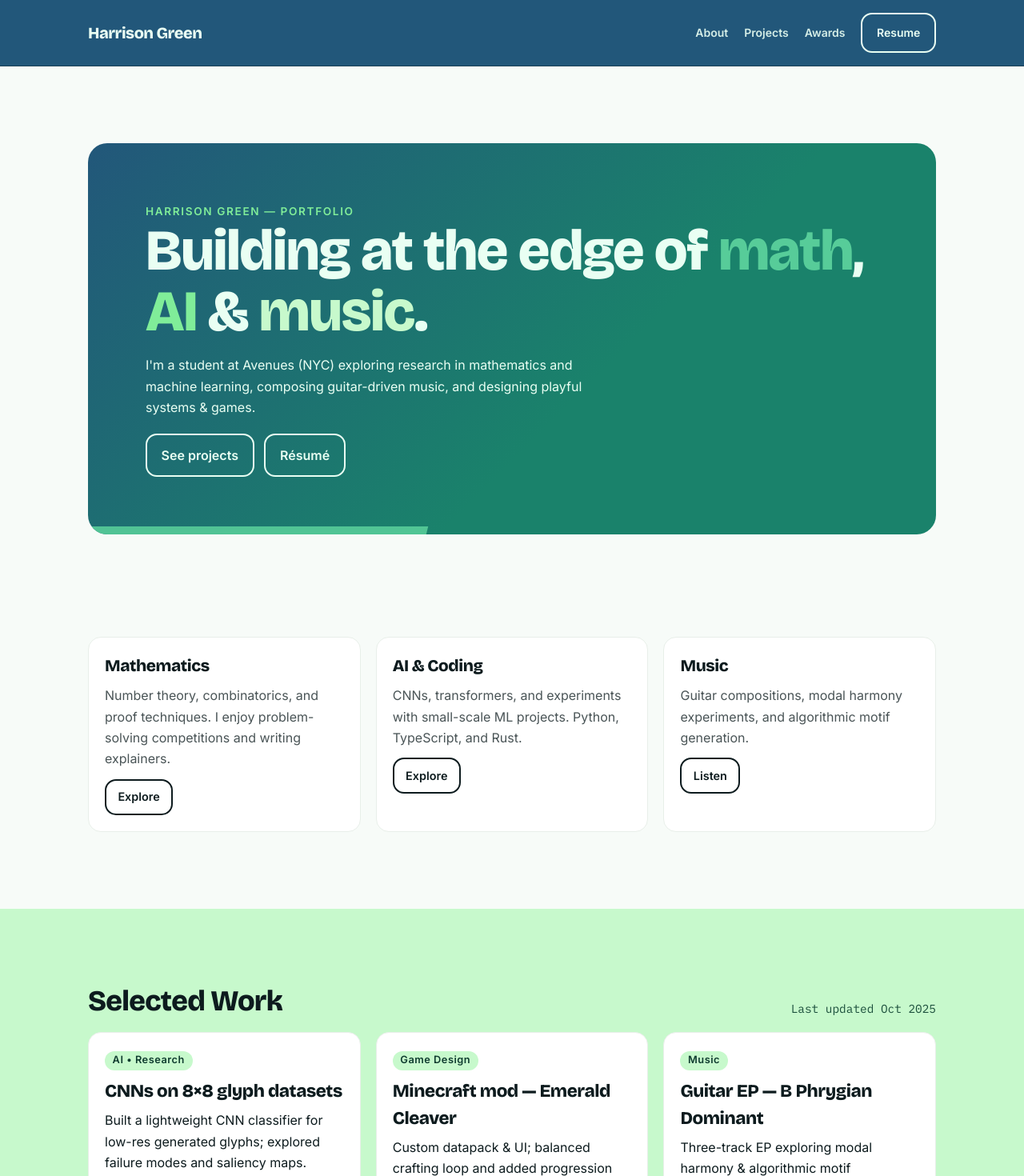
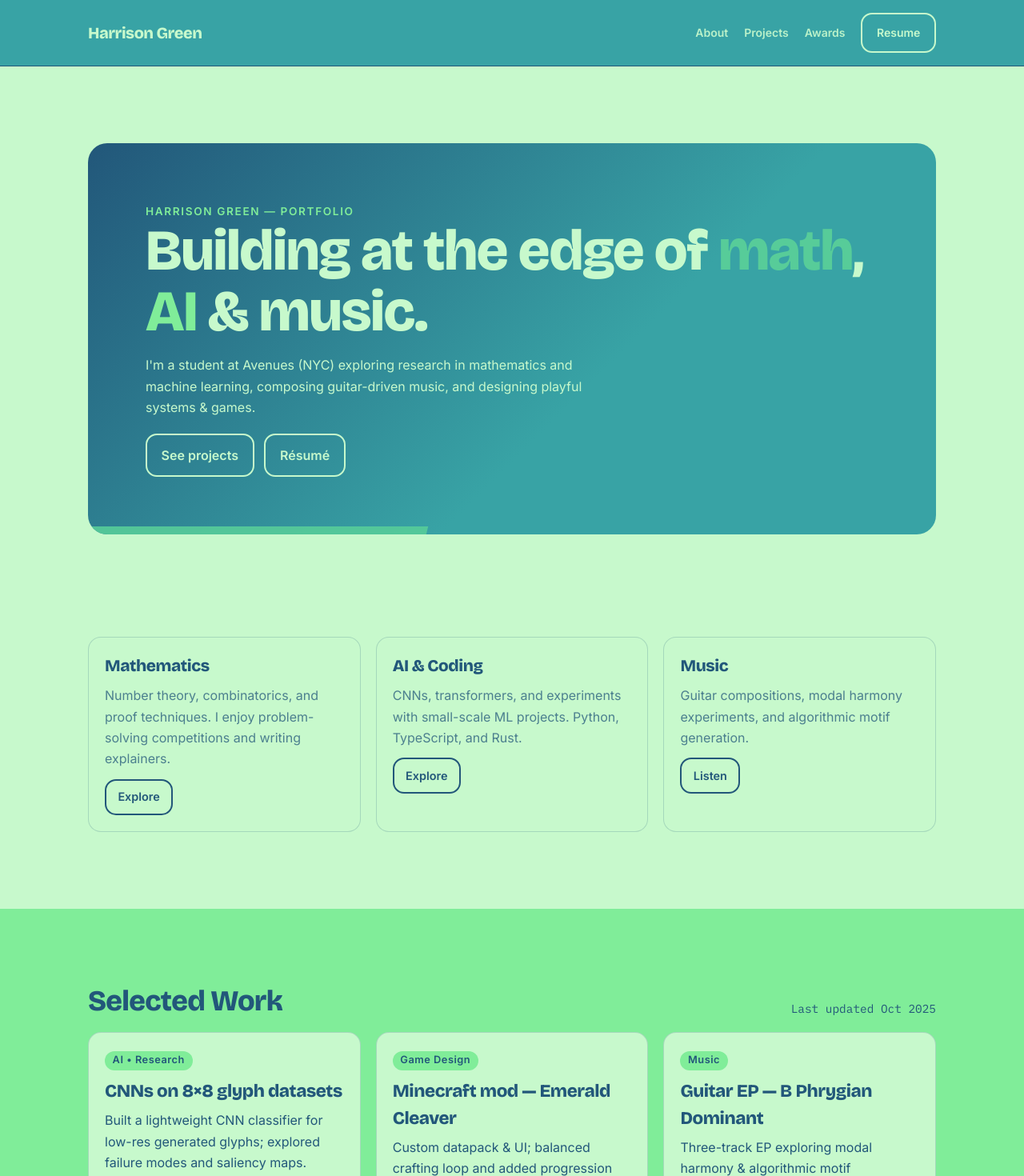
Before and after one commit to bingst0n/bingst0n.github.io, a Next.js app: page / in a window 1280 px wide. Shown: the top 1470 px of the page at 80% size. Built offline with nearby package versions, Linux system fonts and the light colour scheme.

Commit message:
Palette: apply cohesive green scheme (bg/card/header/sections)

```diff
--- a/app/globals.css
+++ b/app/globals.css
@@ -8,12 +8,16 @@
 }
 
 :root {
-  --ink: #0D1B1E;
-  --bg: #F7FBF8;
-  --pri: #22577A;
-  --acc: #57CC99;
-  --acc2: #80ED99;
-  --wash: #C7F9CC;
+  /* Palette */
+  --lapis-lazuli: #22577aff;
+  --verdigris: #38a3a5ff;
+  --emerald: #57cc99ff;
+  --light-green: #80ed99ff;
+  --tea-green: #c7f9ccff;
+
+  /* Aliases used across the site */
+  --ink: var(--lapis-lazuli);
+  --bg: var(--light-green);
 }
 
 html, body {
@@ -72,9 +76,9 @@ p {
 
 .btn:hover {
   transform: translateY(-2px);
-  background: var(--acc);
-  border-color: var(--acc);
-  color: #0a2a1f;
+  background: var(--emerald);
+  border-color: var(--emerald);
+  color: var(--lapis-lazuli);
 }
 
 .tag {
@@ -82,14 +86,14 @@ p {
   letter-spacing: 0.04em;
   padding: 0.35rem 0.6rem;
   border-radius: 999px;
-  background: var(--wash);
-  color: #0f3c2f;
+  background: var(--light-green);
+  color: var(--lapis-lazuli);
   display: inline-block;
 }
 
 .card {
-  background: white;
-  border: 1.5px solid #e8efe9;
+  background: var(--tea-green);
+  border: 1.5px solid color-mix(in oklab, var(--lapis-lazuli) 20%, transparent);
   border-radius: 16px;
   padding: 1.25rem;
   transition: transform 140ms ease, box-shadow 140ms ease, border-color 140ms ease;
@@ -97,8 +101,8 @@ p {
 
 .card:hover {
   transform: translateY(-2px);
-  box-shadow: 0 10px 30px rgba(13, 27, 30, 0.12);
-  border-color: #dfeee4;
+  box-shadow: 0 10px 30px color-mix(in srgb, var(--lapis-lazuli) 12%, transparent);
+  border-color: var(--verdigris);
 }
 
 .grid {
@@ -121,8 +125,8 @@ p {
   overflow: hidden;
   border-radius: 24px;
   padding: clamp(36px, 6vw, 72px);
-  background: linear-gradient(135deg, var(--pri), #1a826b 60%);
-  color: #E9FFF3;
+  background: linear-gradient(135deg, var(--lapis-lazuli), var(--verdigris) 60%);
+  color: var(--tea-green);
 }
 
 .hero .slab {
@@ -130,31 +134,31 @@ p {
   inset: auto auto 0 0;
   height: 10px;
   width: 40%;
-  background: var(--acc);
+  background: var(--emerald);
   transform: skewX(-14deg);
   opacity: 0.9;
 }
 
 .hero a.btn {
-  border-color: #E9FFF3;
-  color: #E9FFF3;
+  border-color: var(--tea-green);
+  color: var(--tea-green);
 }
 
 .hero a.btn:hover {
-  background: #E9FFF3;
-  color: #0b3a2a;
-  border-color: #E9FFF3;
+  background: var(--tea-green);
+  color: var(--lapis-lazuli);
+  border-color: var(--tea-green);
 }
 
 .kicker {
   font: 700 0.85rem/1 var(--font-sans), system-ui;
   letter-spacing: 0.12em;
   text-transform: uppercase;
-  color: var(--acc2);
+  color: var(--light-green);
 }
 
 .mono {
   font-family: var(--font-mono), ui-monospace, SFMono-Regular, Menlo, Consolas, monospace;
   font-size: 0.9rem;
-  color: #194d3a;
+  color: var(--lapis-lazuli);
 }
--- a/app/layout.tsx
+++ b/app/layout.tsx
@@ -37,19 +37,19 @@ export default function RootLayout({
     <html lang="en">
       <body
         className={`${bricolage.variable} ${inter.variable} ${ibmMono.variable} antialiased min-h-screen`}
-        style={{backgroundColor: '#F7FBF8', color: '#0D1B1E'}}
+        style={{ backgroundColor: 'var(--tea-green)', color: 'var(--lapis-lazuli)' }}
       >
         <div className="relative min-h-screen">
-          <header className="sticky top-0 z-20 bg-[#22577A] border-b border-[#1b4056]">
+          <header className="sticky top-0 z-20" style={{ backgroundColor: 'var(--verdigris)', borderBottom: '1px solid var(--lapis-lazuli)' }}>
             <nav className="mx-auto max-w-[1100px] px-5 py-4 flex items-center justify-between">
-              <Link href="/" className="font-display font-extrabold text-xl tracking-tight text-[#E9FFF3] hover:text-[#80ED99] transition-colors">
+              <Link href="/" className="font-display font-extrabold text-xl tracking-tight transition-colors" style={{ color: 'var(--tea-green)' }}>
                 Harrison Green
               </Link>
               <div className="flex items-center gap-5 text-sm font-semibold">
-                <Link href="/about" className="text-[#E9FFF3]/90 hover:text-[#80ED99] transition-colors">About</Link>
-                <Link href="/projects" className="text-[#E9FFF3]/90 hover:text-[#80ED99] transition-colors">Projects</Link>
-                <Link href="/awards" className="text-[#E9FFF3]/90 hover:text-[#80ED99] transition-colors">Awards</Link>
-                <a href="/resume.pdf" className="btn" style={{ borderColor: '#E9FFF3', color: '#E9FFF3' }}>Resume</a>
+                <Link href="/about" className="transition-colors" style={{ color: 'color-mix(in srgb, var(--tea-green) 92%, transparent)' }}>About</Link>
+                <Link href="/projects" className="transition-colors" style={{ color: 'color-mix(in srgb, var(--tea-green) 92%, transparent)' }}>Projects</Link>
+                <Link href="/awards" className="transition-colors" style={{ color: 'color-mix(in srgb, var(--tea-green) 92%, transparent)' }}>Awards</Link>
+                <a href="/resume.pdf" className="btn" style={{ borderColor: 'var(--tea-green)', color: 'var(--tea-green)' }}>Resume</a>
               </div>
             </nav>
           </header>
@@ -60,10 +60,10 @@ export default function RootLayout({
             </PageTransition>
           </main>
 
-          <footer className="section" style={{paddingTop: '32px'}}>
-            <div className="container" style={{display:'flex', justifyContent:'space-between', alignItems:'center', gap:'1rem', borderTop:'1px solid #e0efe5', paddingTop:'18px'}}>
+          <footer className="section" style={{ paddingTop: '32px' }}>
+            <div className="container" style={{ display: 'flex', justifyContent: 'space-between', alignItems: 'center', gap: '1rem', borderTop: '1px solid var(--verdigris)', paddingTop: '18px' }}>
               <small className="mono">© 2025 Harrison Green</small>
-              <nav style={{display:'flex', gap:'.9rem'}}>
+              <nav style={{ display: 'flex', gap: '.9rem' }}>
                 <a className="btn" href="https://github.com/bingst0n" target="_blank" rel="noopener noreferrer">GitHub</a>
                 <a className="btn" href="mailto:harrison@example.com">Email</a>
               </nav>
--- a/app/page.tsx
+++ b/app/page.tsx
@@ -10,9 +10,9 @@ export default function Home() {
             <span className="kicker">Harrison Green — Portfolio</span>
             <h1>
               Building at the edge of{" "}
-              <span style={{ color: "var(--acc)" }}>math</span>,{" "}
-              <span style={{ color: "var(--acc2)" }}>AI</span> &{" "}
-              <span style={{ color: "#C7F9CC" }}>music</span>.
+              <span style={{ color: "var(--emerald)" }}>math</span>,{" "}
+              <span style={{ color: "var(--light-green)" }}>AI</span> &{" "}
+              <span style={{ color: "var(--tea-green)" }}>music</span>.
             </h1>
             <p style={{ maxWidth: "58ch", marginTop: "1rem" }}>
               I'm a student at Avenues (NYC) exploring research in mathematics and machine learning,
@@ -46,7 +46,7 @@ export default function Home() {
               <h3 style={{ fontFamily: "var(--font-display)", fontWeight: 800, fontSize: "1.3rem", marginBottom: "0.5rem" }}>
                 Mathematics
               </h3>
-              <p style={{ color: "#0D1B1E", opacity: 0.75, marginBottom: "0.75rem" }}>
+              <p style={{ color: "var(--lapis-lazuli)", opacity: 0.75, marginBottom: "0.75rem" }}>
                 Number theory, combinatorics, and proof techniques. I enjoy problem-solving competitions and writing explainers.
               </p>
               <Link href="/projects" className="btn" style={{ fontSize: "0.9rem", padding: "0.6rem 0.9rem" }}>
@@ -58,7 +58,7 @@ export default function Home() {
               <h3 style={{ fontFamily: "var(--font-display)", fontWeight: 800, fontSize: "1.3rem", marginBottom: "0.5rem" }}>
                 AI & Coding
               </h3>
-              <p style={{ color: "#0D1B1E", opacity: 0.75, marginBottom: "0.75rem" }}>
+              <p style={{ color: "var(--lapis-lazuli)", opacity: 0.75, marginBottom: "0.75rem" }}>
                 CNNs, transformers, and experiments with small-scale ML projects. Python, TypeScript, and Rust.
               </p>
               <Link href="/projects" className="btn" style={{ fontSize: "0.9rem", padding: "0.6rem 0.9rem" }}>
@@ -70,7 +70,7 @@ export default function Home() {
               <h3 style={{ fontFamily: "var(--font-display)", fontWeight: 800, fontSize: "1.3rem", marginBottom: "0.5rem" }}>
                 Music
               </h3>
-              <p style={{ color: "#0D1B1E", opacity: 0.75, marginBottom: "0.75rem" }}>
+              <p style={{ color: "var(--lapis-lazuli)", opacity: 0.75, marginBottom: "0.75rem" }}>
                 Guitar compositions, modal harmony experiments, and algorithmic motif generation.
               </p>
               <Link href="/projects" className="btn" style={{ fontSize: "0.9rem", padding: "0.6rem 0.9rem" }}>
@@ -82,7 +82,7 @@ export default function Home() {
       </section>
 
       {/* Featured Projects */}
-      <section id="projects" className="section" style={{ background: "var(--wash)" }}>
+      <section id="projects" className="section" style={{ background: "var(--light-green)" }}>
         <div className="container">
           <div
             style={{
```
